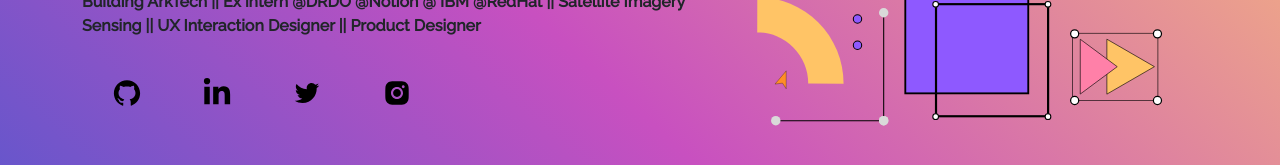
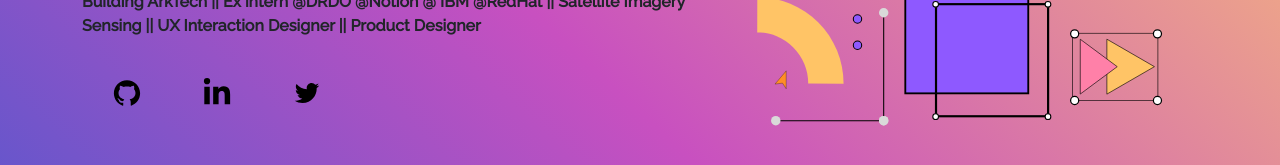
Before and after one commit to C0D3R-M33T/Roshmeet-Portfolio, a React (Create React App) app: page / in a window 1280 px wide. Shown: the part 368-533 px from the top of the page. Built offline with nearby package versions, Linux system fonts and the light colour scheme; a web font is replaced by a local one.

Commit message:
removed Instagram

```diff
--- a/src/components/Homepage/Homepage.js
+++ b/src/components/Homepage/Homepage.js
@@ -5,7 +5,7 @@ import Text from '../Homepage/Text'
 import {
   AiFillGithub,
   AiOutlineTwitter,
-  AiFillInstagram,
+  //AiFillInstagram,
 } from "react-icons/ai";
 import { FaLinkedinIn } from "react-icons/fa";
 
@@ -33,10 +33,7 @@ function Home() {
               window.open("https://twitter.com/RoshmeetChakra3");
             }}
               className='socailmediabtn'><AiOutlineTwitter className='icon' /></button>
-            <button onClick={() => {
-              window.open("https://www.instagram.com/_.roshmeet._/");
-            }}
-              className='socailmediabtn'><AiFillInstagram className='icon' /></button>
+
           </Col>
 
           <Col md={5}>
```
